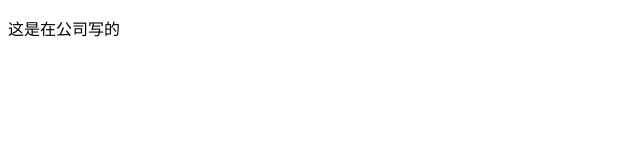
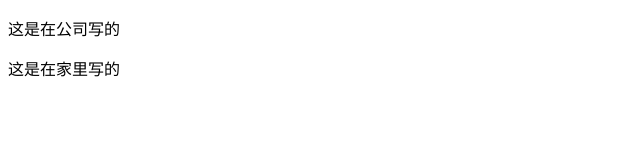
Before and after one commit to kexiang001/11, a plain HTML site: page index.html in a window 1280 px wide. Shown: the whole page, without its empty margins (0-640 px from the left). Drawn offline with Linux system fonts and the light colour scheme.

Commit message:
这是在家里写的

```diff
--- a/index.html
+++ b/index.html
@@ -10,5 +10,6 @@
  </head>
  <body>
 	<p>这是在公司写的</p>
+	<p>这是在家里写的</p>
  </body>
 </html>
```
